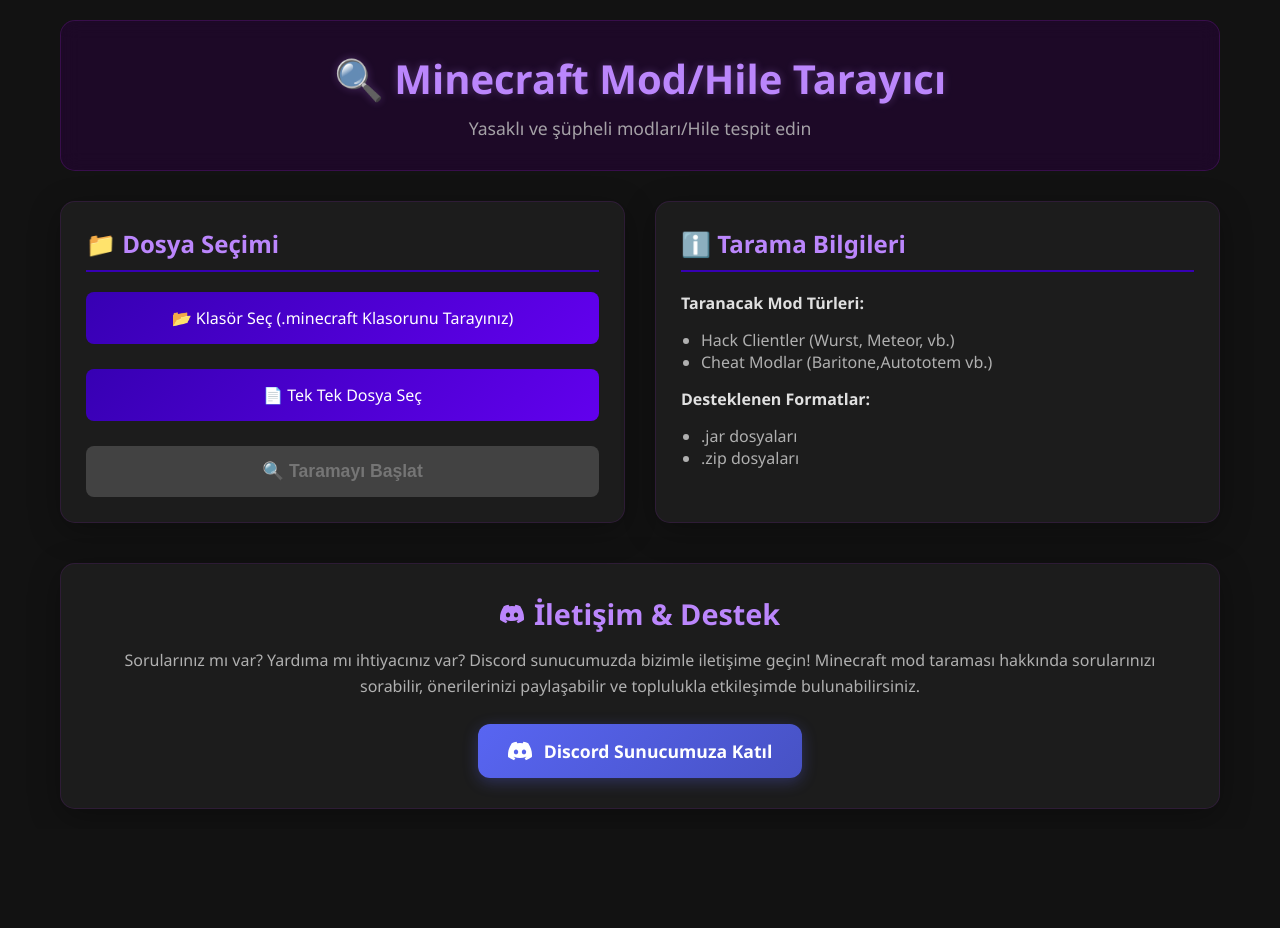
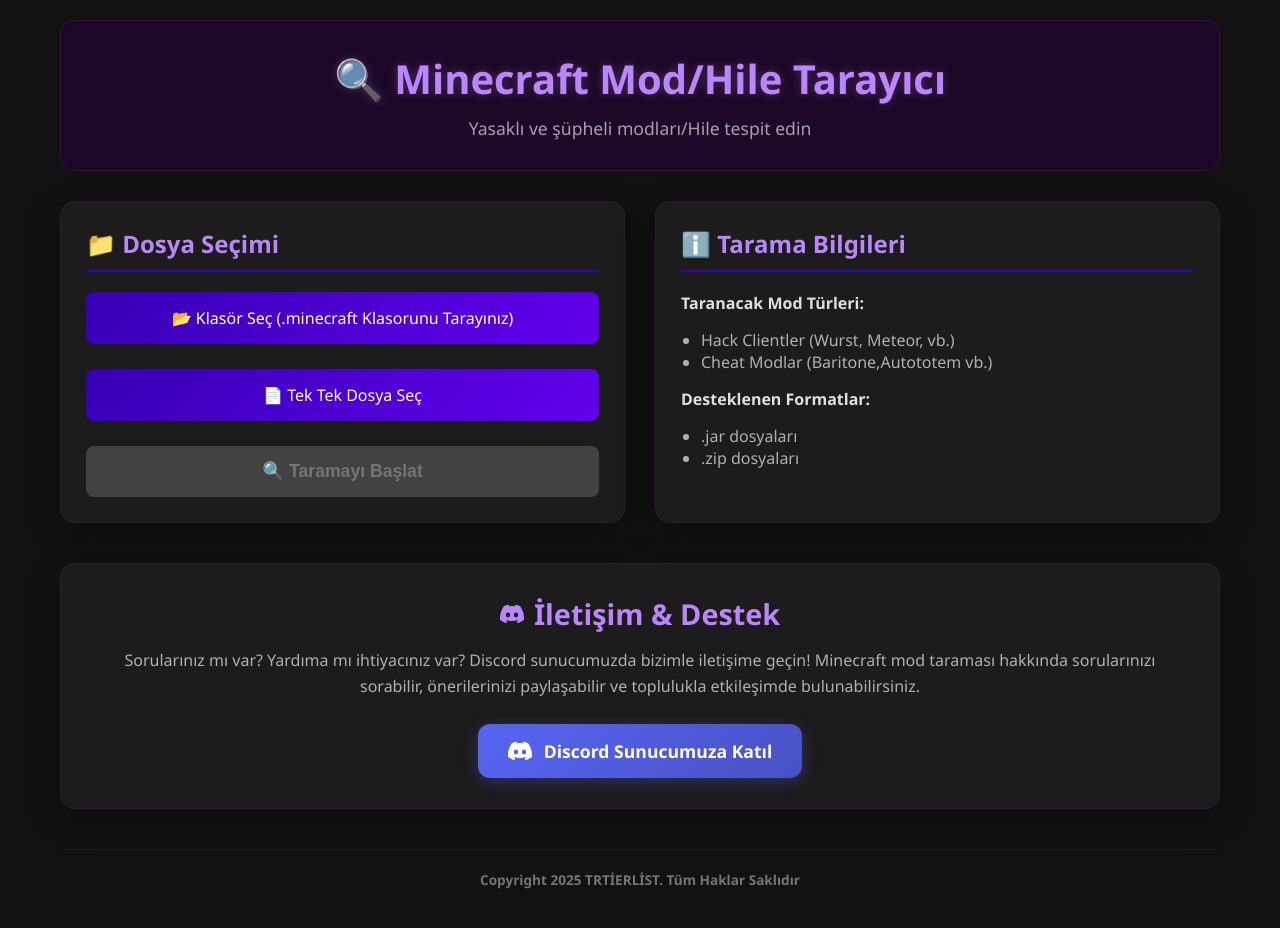
Before and after one commit to Vuzzlee/index.html, a plain HTML site: page index.html in a window 1280 px wide. Before the commit the page ends 829 px from the top, so only its background shows below. Drawn offline with Linux system fonts and the light colour scheme.

Commit message:
index.html

```diff
--- a/index.html
+++ b/index.html
@@ -494,12 +494,19 @@
                 Sorularınız mı var? Yardıma mı ihtiyacınız var? Discord sunucumuzda bizimle iletişime geçin!
                 Minecraft mod taraması hakkında sorularınızı sorabilir, önerilerinizi paylaşabilir ve toplulukla etkileşimde bulunabilirsiniz.
             </p>
-            <a href="https://discord.gg/trtierlist" class="discord-button" target="_blank" rel="noopener noreferrer">
+            <a href="https://discord.gg/YOURDİSCORDİNVİTE" class="discord-button" target="_blank" rel="noopener noreferrer">
                 <svg class="discord-icon" viewBox="0 0 24 24" fill="currentColor">
                     <path d="M20.317 4.37a19.791 19.791 0 0 0-4.885-1.515a.074.074 0 0 0-.079.037c-.21.375-.444.864-.608 1.25a18.27 18.27 0 0 0-5.487 0a12.64 12.64 0 0 0-.617-1.25a.077.077 0 0 0-.079-.037A19.736 19.736 0 0 0 3.677 4.37a.07.07 0 0 0-.032.027C.533 9.046-.32 13.58.099 18.057a.082.082 0 0 0 .031.057a19.9 19.9 0 0 0 5.993 3.03a.078.078 0 0 0 .084-.028a14.09 14.09 0 0 0 1.226-1.994a.076.076 0 0 0-.041-.106a13.107 13.107 0 0 1-1.872-.892a.077.077 0 0 1-.008-.128a10.2 10.2 0 0 0 .372-.292a.074.074 0 0 1 .077-.01c3.928 1.793 8.18 1.793 12.062 0a.074.074 0 0 1 .078.01c.12.098.246.198.373.292a.077.077 0 0 1-.006.127a12.299 12.299 0 0 1-1.873.892a.077.077 0 0 0-.041.107c.36.698.772 1.362 1.225 1.993a.076.076 0 0 0 .084.028a19.839 19.839 0 0 0 6.002-3.03a.077.077 0 0 0 .032-.054c.5-5.177-.838-9.674-3.549-13.66a.061.061 0 0 0-.031-.03zM8.02 15.33c-1.183 0-2.157-1.085-2.157-2.419c0-1.333.956-2.419 2.157-2.419c1.21 0 2.176 1.096 2.157 2.42c0 1.333-.956 2.418-2.157 2.418zm7.975 0c-1.183 0-2.157-1.085-2.157-2.419c0-1.333.955-2.419 2.157-2.419c1.21 0 2.176 1.096 2.157 2.42c0 1.333-.946 2.418-2.157 2.418z"/>
                 </svg>
                 Discord Sunucumuza Katıl
             </a>
+        </div>
+
+        <!-- Copyright Footer -->
+        <div style="text-align: center; margin-top: 40px; padding: 20px 0; border-top: 1px solid rgba(123, 31, 162, 0.2);">
+            <p style="color: #757575; font-size: 0.85rem; margin: 0;">
+                <strong>Copyright 2025 TRTİERLİST. Tüm Haklar Saklıdır</strong>
+            </p>
         </div>
     </div>
 
```
